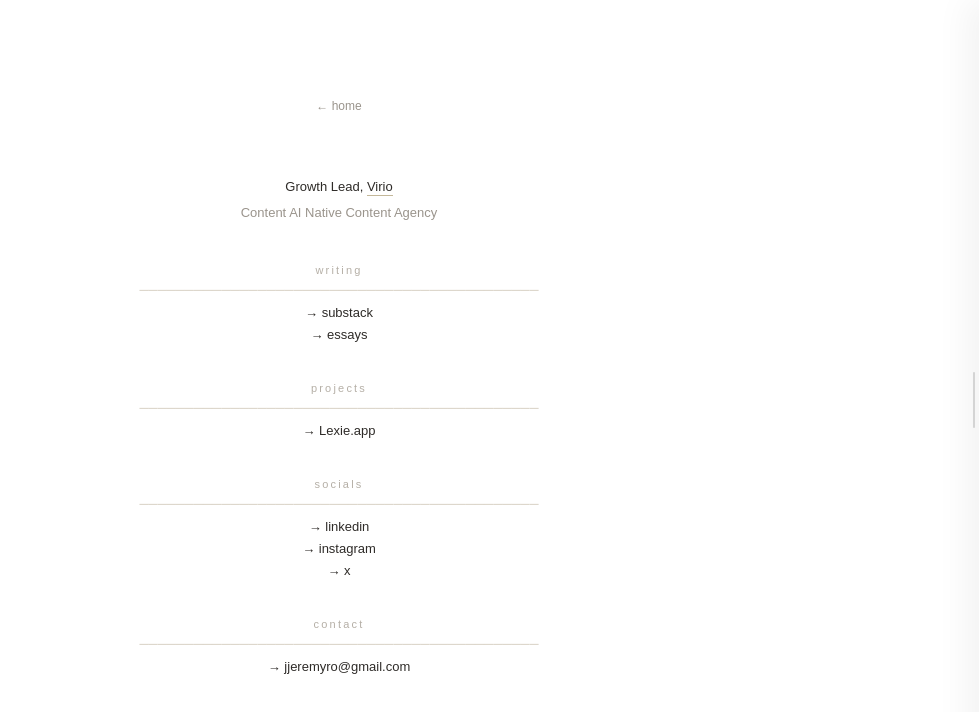
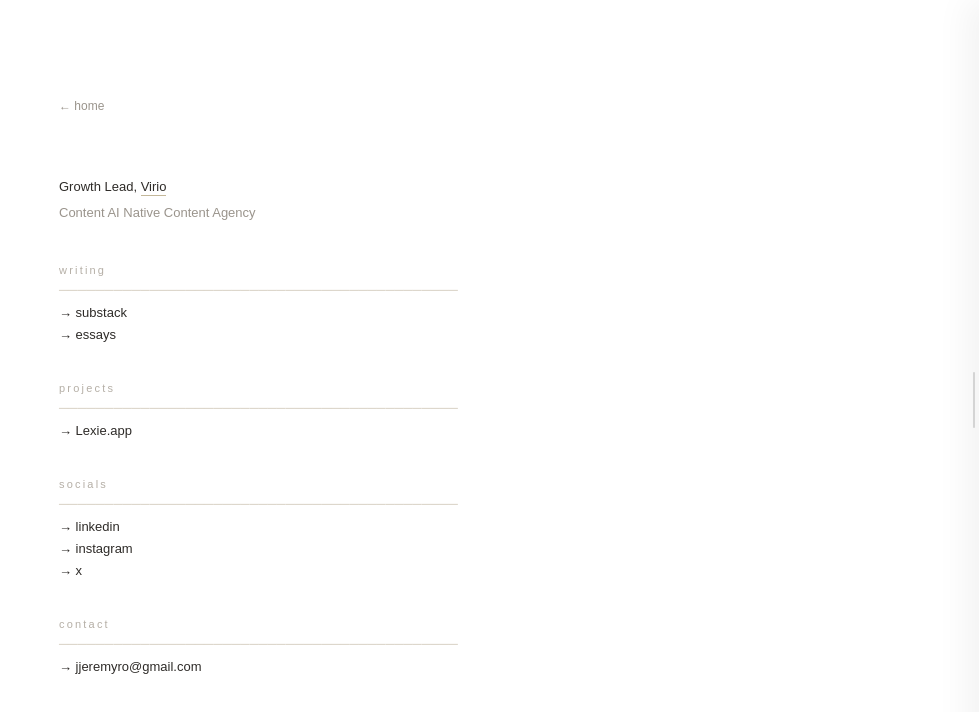
Before and after one commit to jeremyjro/jeremyjro, a Next.js app: page /work in a window 1280 px wide. Shown: the top 712 px of the page, without its empty margins (301-1280 px from the left). Built offline with nearby package versions, Linux system fonts and the light colour scheme; a web font is replaced by a local one.

Commit message:
Center nav rail pop-out content (not subpage body)
Revert /work centering; center the face and link labels inside the
pop-out panel instead.

Co-authored-by: factory-droid[bot] <138933559+factory-droid[bot]@users.noreply.github.com>

```diff
--- a/app/nav-rail.module.css
+++ b/app/nav-rail.module.css
@@ -33,8 +33,8 @@
   transform: translateX(100%);
   display: flex;
   flex-direction: column;
-  align-items: flex-end;
-  text-align: right;
+  align-items: center;
+  text-align: center;
   padding: 2.75rem 1.5rem 2rem;
   gap: 1.75rem;
 }
@@ -60,7 +60,7 @@
   padding: 0;
   display: flex;
   flex-direction: column;
-  align-items: flex-end;
+  align-items: center;
   gap: 0.9rem;
 }
 
--- a/app/page.module.css
+++ b/app/page.module.css
@@ -81,7 +81,6 @@
 .about {
   display: flex;
   flex-direction: column;
-  align-items: center;
   gap: 0.35rem;
   font-size: 0.8125rem;
   line-height: 1.6;
@@ -111,7 +110,6 @@
 .section {
   display: flex;
   flex-direction: column;
-  align-items: center;
   gap: 0.5rem;
 }
 
@@ -131,7 +129,6 @@
 .linkList {
   display: flex;
   flex-direction: column;
-  align-items: center;
   gap: 0.45rem;
 }
 
@@ -156,7 +153,6 @@
 .subInner {
   width: 100%;
   max-width: 560px;
-  text-align: center;
   margin: 0 auto;
 }
 
```
